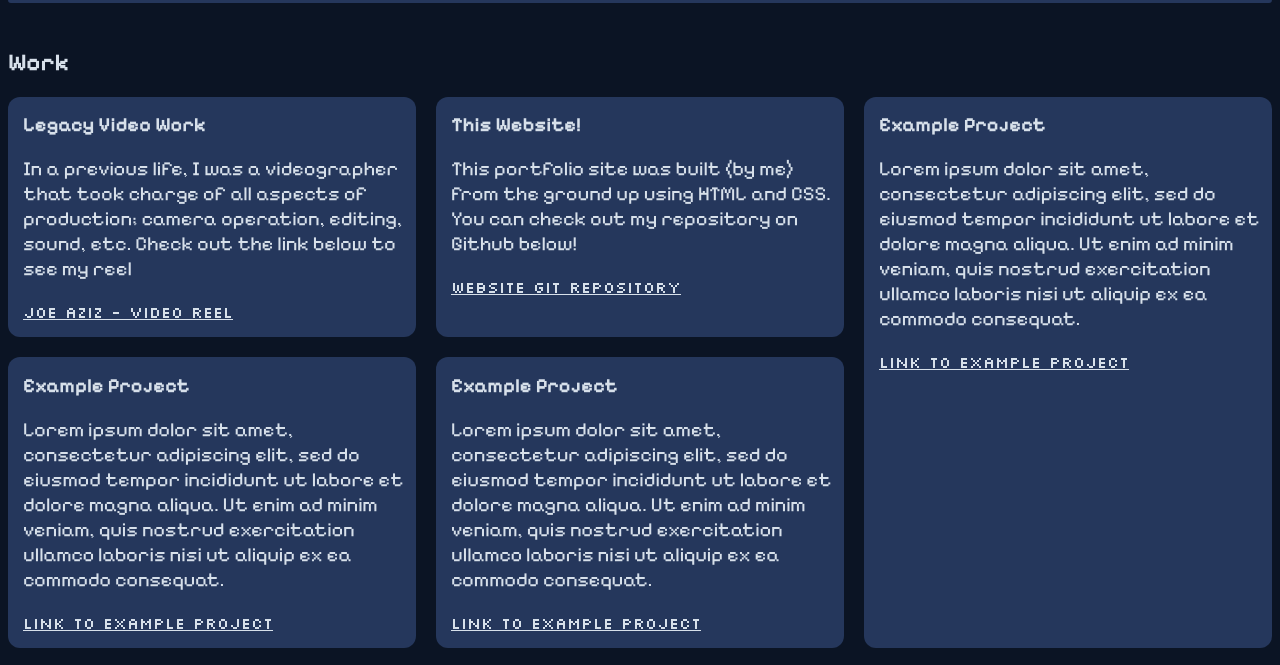
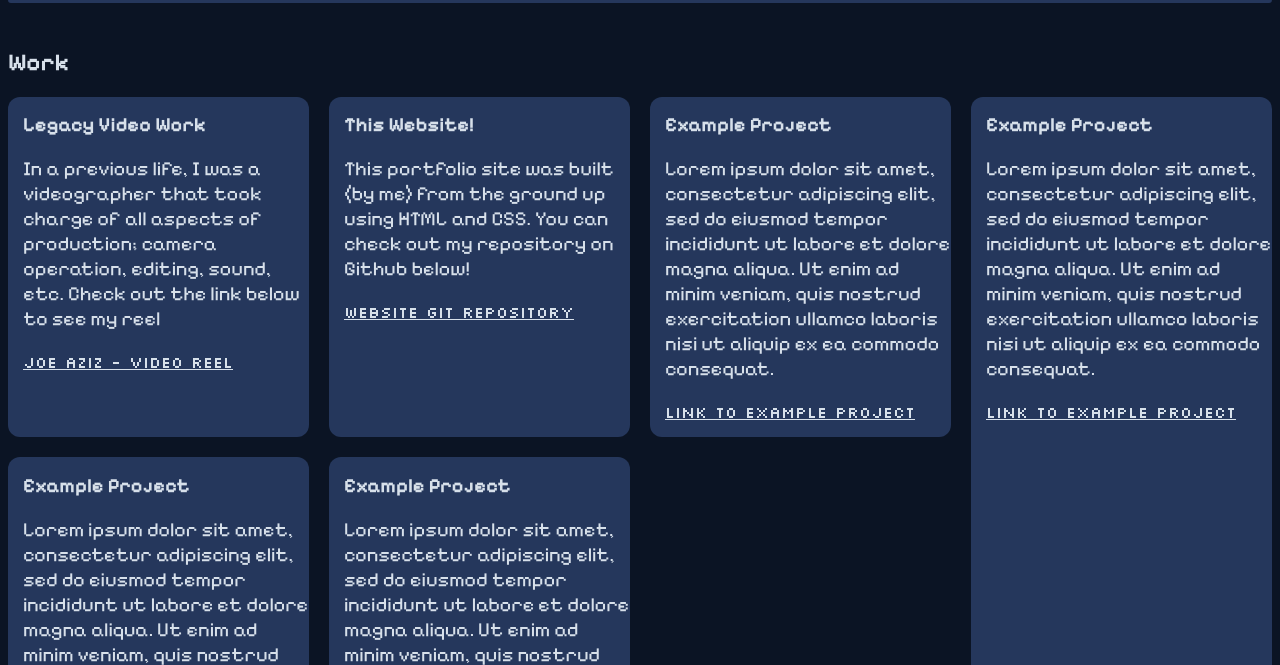
Before and after one commit to ambrosia-fish/josef-portfolio, a plain HTML site: page work.html in a window 1280 px wide. Shown: the part 103-768 px from the top of the page. Drawn offline with Linux system fonts and the light colour scheme; a web font is replaced by a local one.

Commit message:
adjusted work.html grid to scale from 4>2>1 columns

```diff
--- a/css/styles.css
+++ b/css/styles.css
@@ -65,7 +65,7 @@ ul {
 
 .grid {
   display: grid;
-  grid-template-columns: 1fr 1fr 1fr;
+  grid-template-columns: 1fr 1fr 1fr 1fr;
   grid-gap: 20px;
 }
 
@@ -78,7 +78,7 @@ ul {
 }
 
 .grid_item:last-child {
-  grid-column: 3 / 3;
+  grid-column: 4 / 4;
   grid-row: 1 / 3;
 }
 
--- a/css/styles.production.css
+++ b/css/styles.production.css
@@ -55,7 +55,7 @@ ul {
 
 .grid {
   display: grid;
-  grid-template-columns: 1fr 1fr 1fr;
+  grid-template-columns: 1fr 1fr 1fr 1fr;
   grid-gap: 20px;
 }
 
@@ -68,7 +68,7 @@ ul {
 }
 
 .grid_item:last-child {
-  grid-column: 3 / 3;
+  grid-column: 4 / 4;
   grid-row: 1 / 3;
 }
 
```
